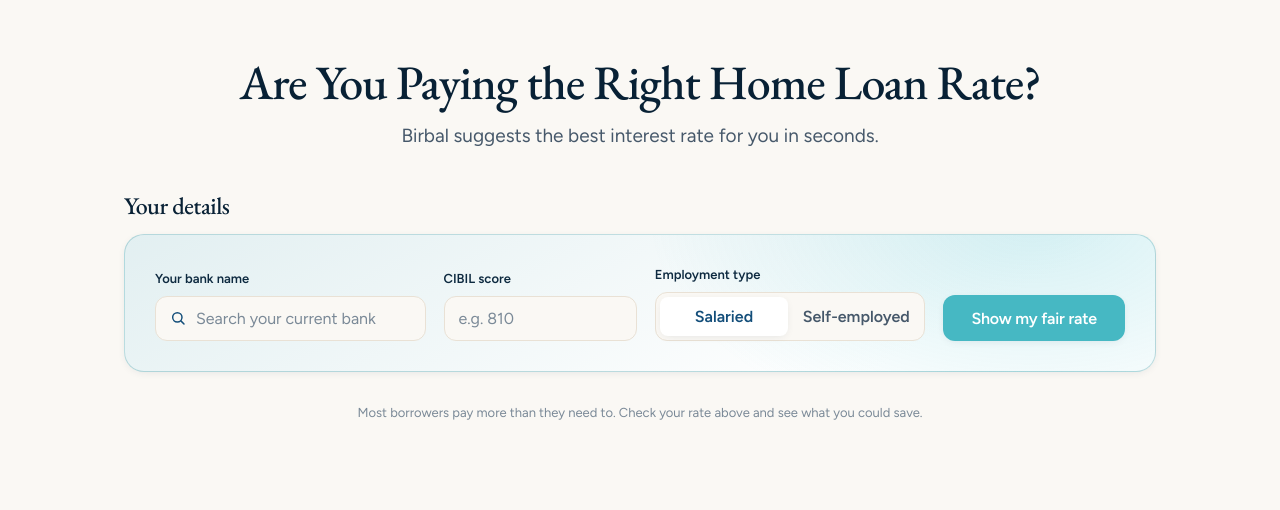
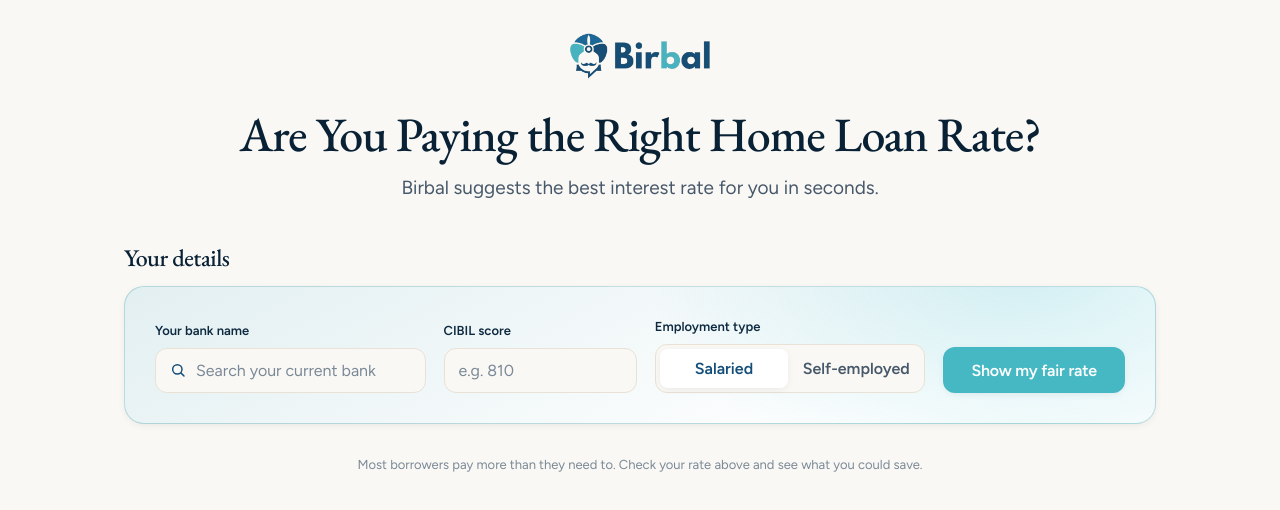
Before and after one commit to AskBirbalGit/check-home-loan-rates, a Next.js app: page / in a window 1280 px wide. Shown: the top 510 px of the page. Built offline with nearby package versions, Linux system fonts and the light colour scheme.

Commit message:
Add centered brand logo header to hero

```diff
--- a/app/Calculator.tsx
+++ b/app/Calculator.tsx
@@ -290,7 +290,7 @@
     if (nr >= cur) {
       setSavingsErrTone("ok");
       setSavingsErr(
-        "👏 Cheers! You've already got the best rate for your profile."
+        "👏 Well done! You've already got the best rate for your profile."
       );
       return;
     }
@@ -319,6 +319,11 @@
 
   return (
     <div className="wrap">
+      <div className="brandbar">
+        <a href="/" aria-label="Birbal home">
+          <img className="brandbar-logo" src="/brand-logo.png" alt="Birbal" />
+        </a>
+      </div>
       <header className="hero">
         <h1>Are You Paying the Right Home Loan Rate?</h1>
         <p className="sub">Birbal suggests the best interest rate for you in seconds.</p>
--- a/css/styles.css
+++ b/css/styles.css
@@ -145,12 +145,24 @@
 .wrap {
   max-width: 1080px;
   margin: 0 auto;
-  padding: 56px 24px 88px;
+  padding: 28px 24px 88px;
 }
 
 /* =============================================================================
    Hero header — editorial serif headline, navy ink
 ============================================================================= */
+.brandbar {
+  display: flex;
+  align-items: center;
+  justify-content: center;
+  padding: 0 0 28px;
+}
+.brandbar-logo {
+  height: 52px;
+  width: auto;
+  object-fit: contain;
+  display: block;
+}
 header.hero {
   text-align: center;
   margin-bottom: 44px;
```
Also changed, not shown: public/brand-logo.png (added), 2 other files (tests, documents, lock files or other folders).
